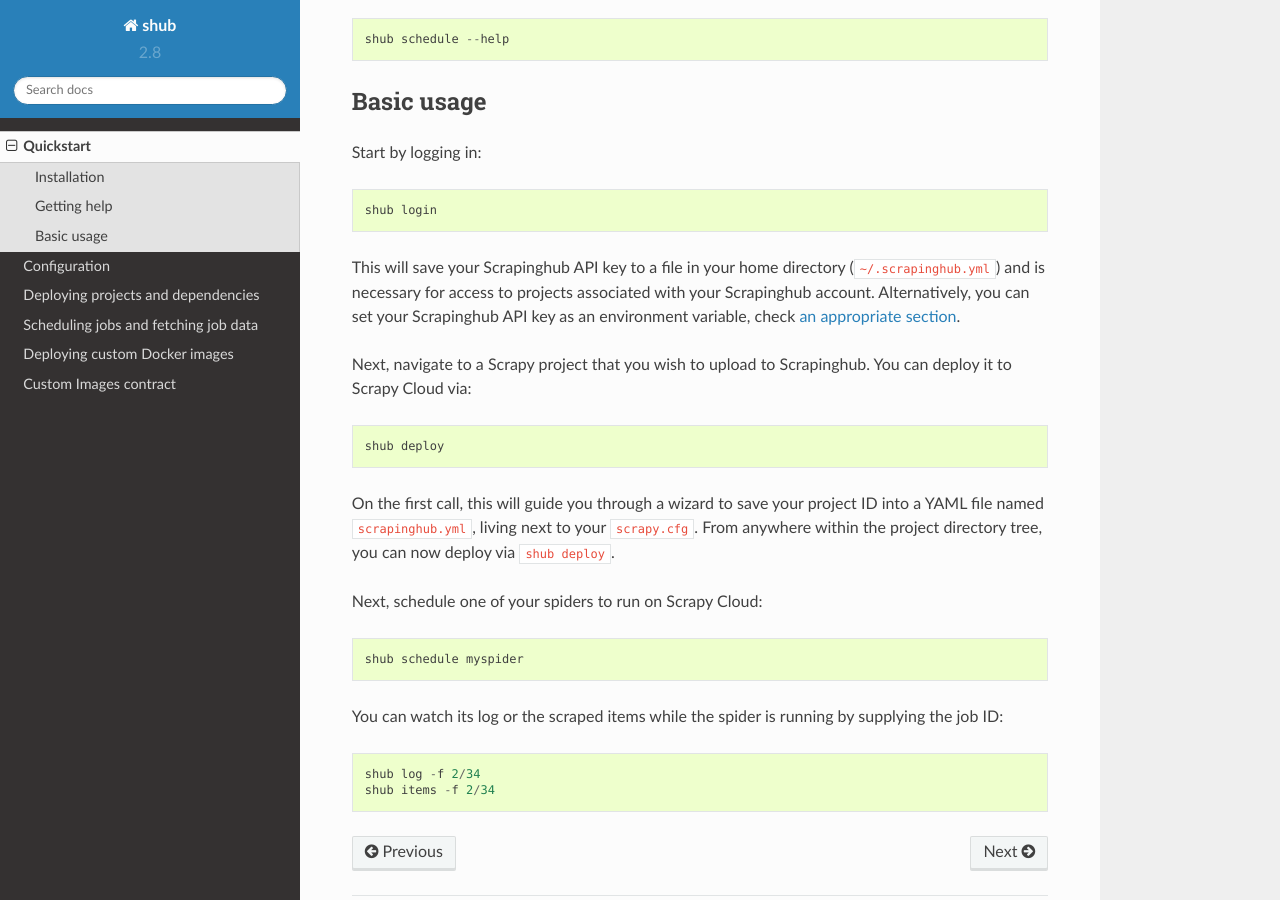
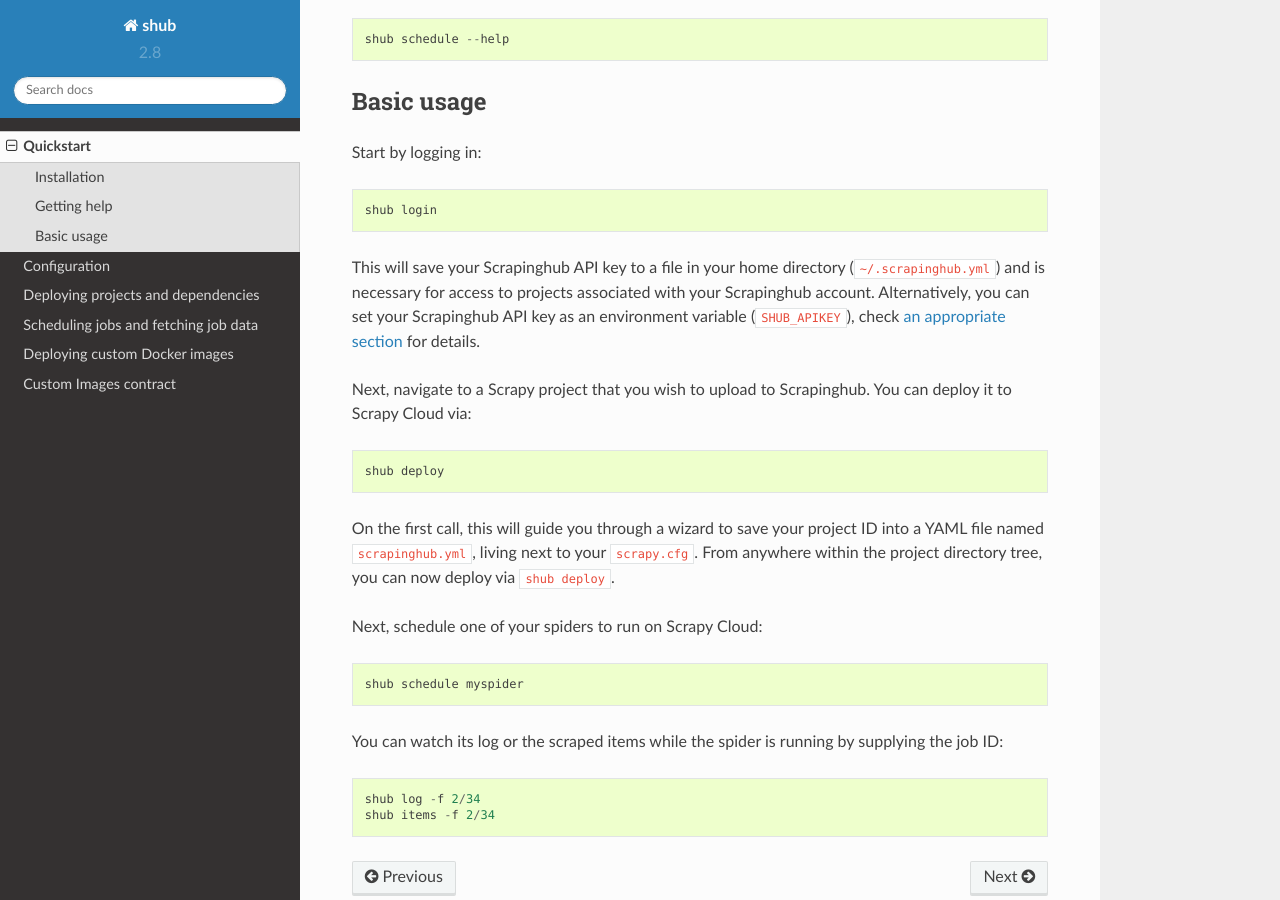
Before and after one commit to scrapinghub/shub, a Sphinx documentation site: the page built from docs/quickstart.rst, in a window 1280 px wide and 900 px high, scrolled down 581 px. Built offline with Sphinx 7.4.7 and the Read the Docs theme 2.0.0, drawn with Linux system fonts in a browser that asks for light colours.

Commit message:
Mention the envvar in quickstart

```diff
--- a/docs/quickstart.rst
+++ b/docs/quickstart.rst
@@ -42,8 +42,8 @@
 This will save your Scrapinghub API key to a file in your home directory
 (``~/.scrapinghub.yml``) and is necessary for access to projects associated
 with your Scrapinghub account. Alternatively, you can set your Scrapinghub
-API key as an environment variable, check :ref:`an appropriate section
-<configuration-environment>`.
+API key as an environment variable (``SHUB_APIKEY``), check :ref:`an appropriate
+section <configuration-environment>` for details.
 
 Next, navigate to a Scrapy project that you wish to upload to Scrapinghub. You
 can deploy it to Scrapy Cloud via::
```
